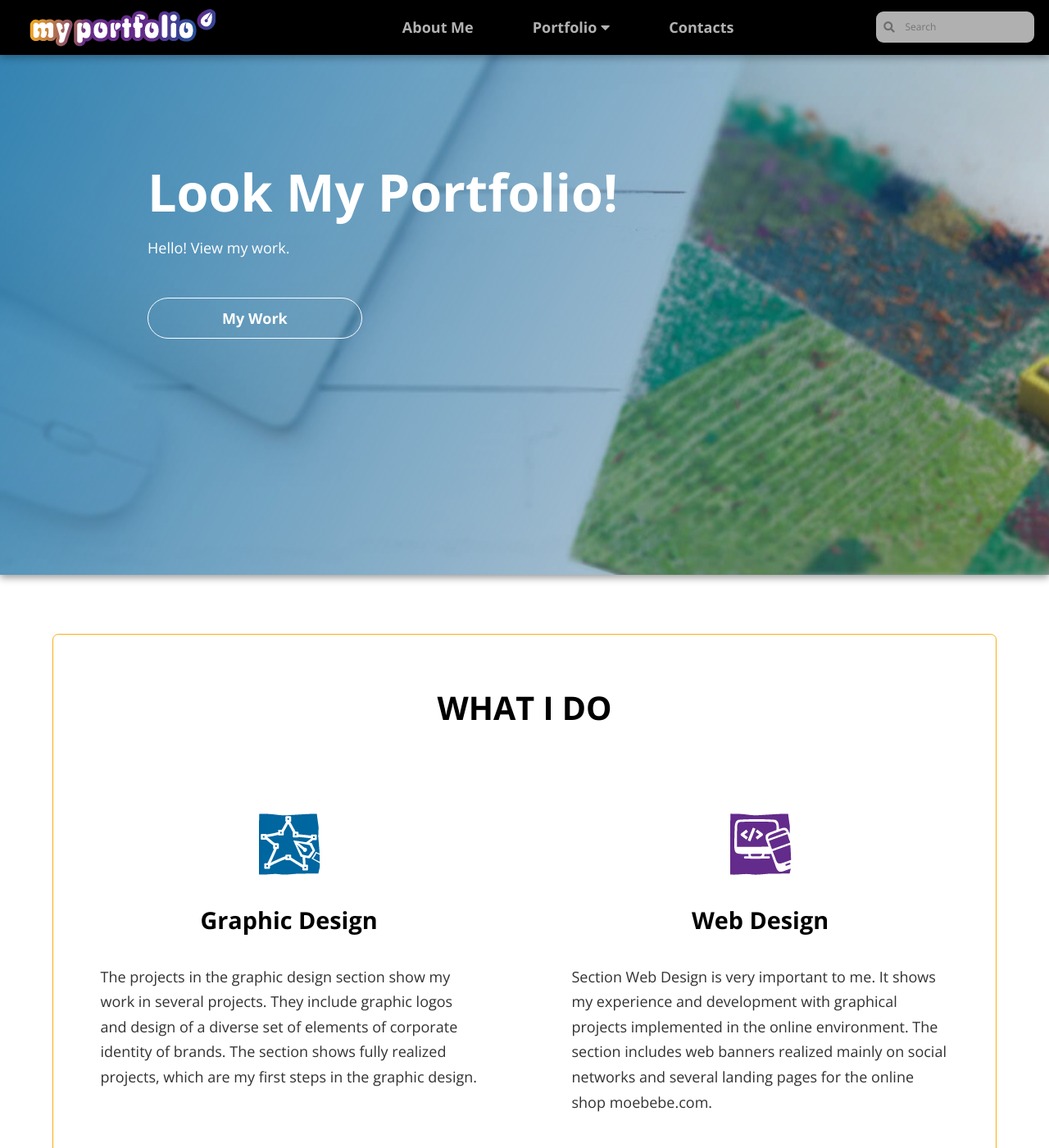
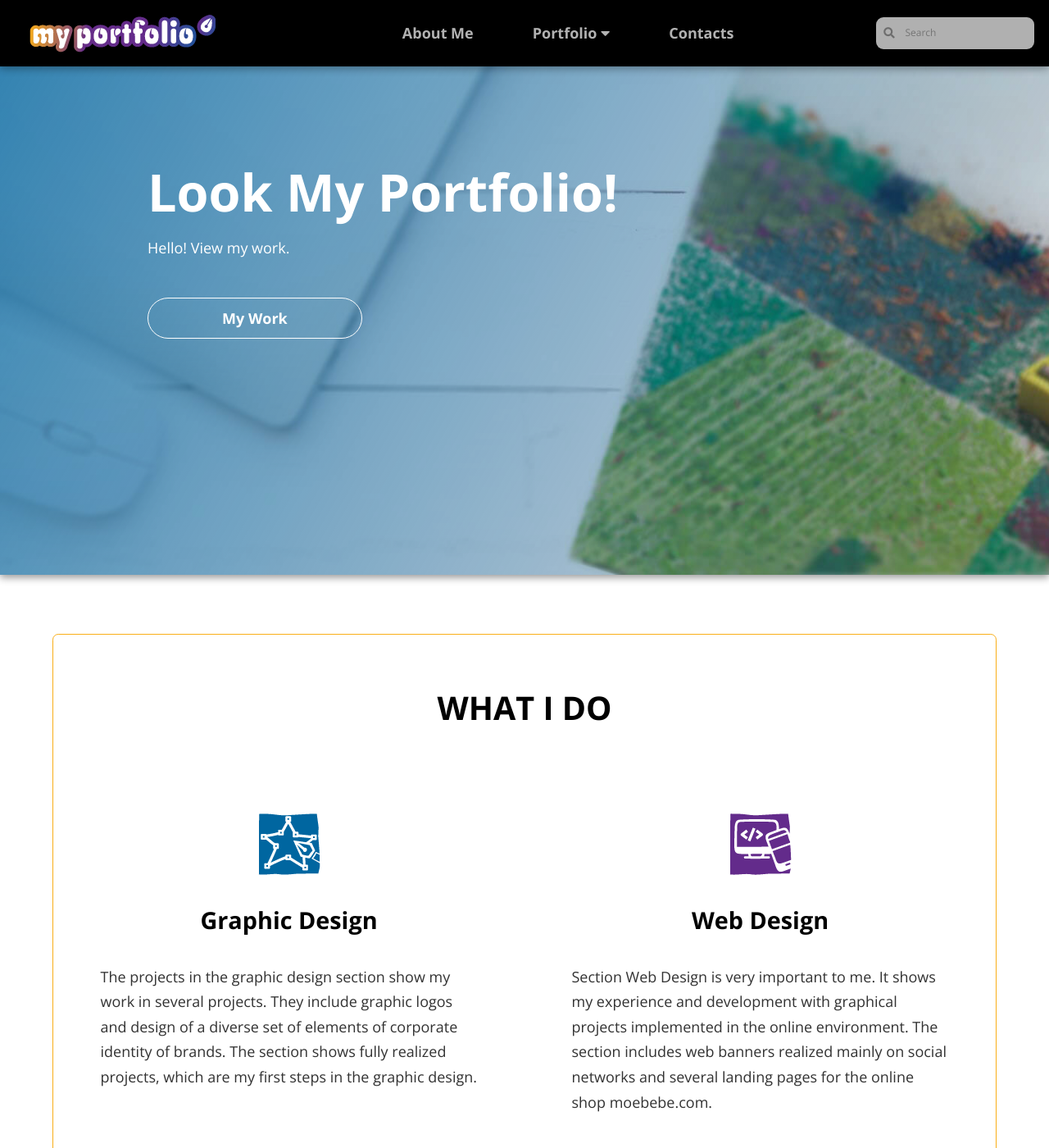
Before and after one commit to LiliyaMilanova/myportfolio, a Jekyll site: the page built from index.html, in a window 1280 px wide and 1400 px high. Shown: the whole window at 82% size. Built offline with Jekyll 4.4.1, drawn with Linux system fonts in a browser that asks for light colours; nearby versions of some CDN libraries.

Commit message:
Update navigation.css

```diff
--- a/css/navigation.css
+++ b/css/navigation.css
@@ -41,7 +41,7 @@ nav.main ul ul {
 
 nav.main li {
     display: block;
-    padding: 0.5rem;
+    padding: 0.9rem 0.5rem;
 }
 
 nav.main ul li a {
```
